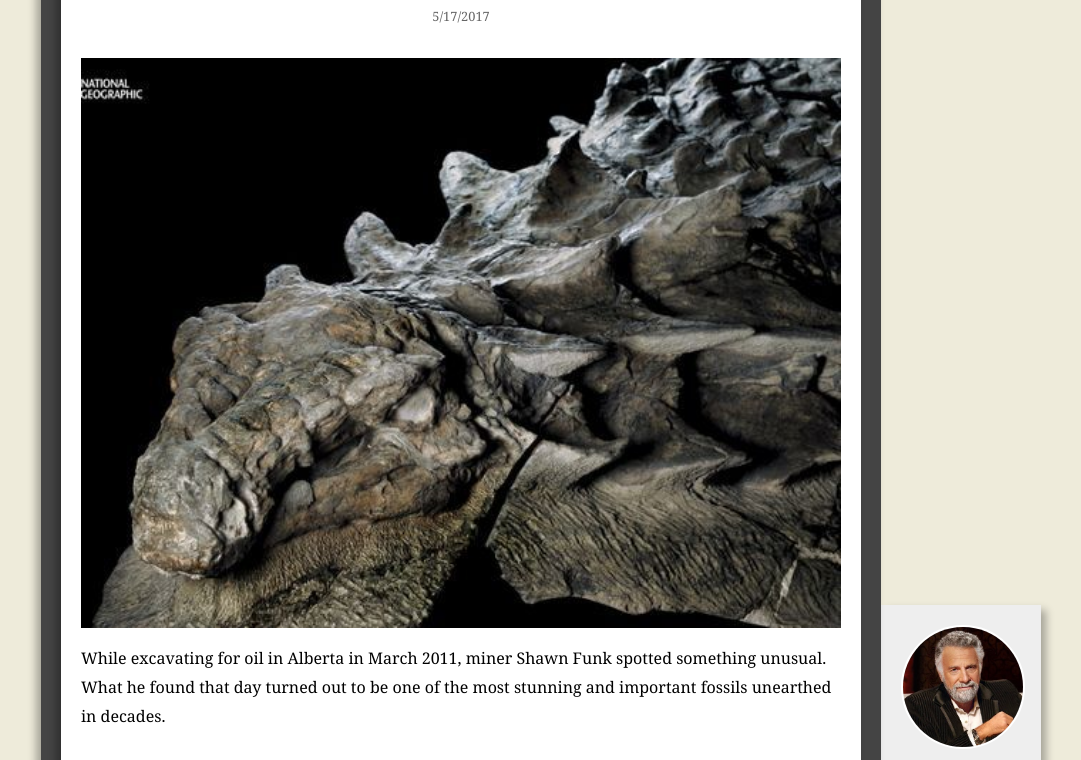
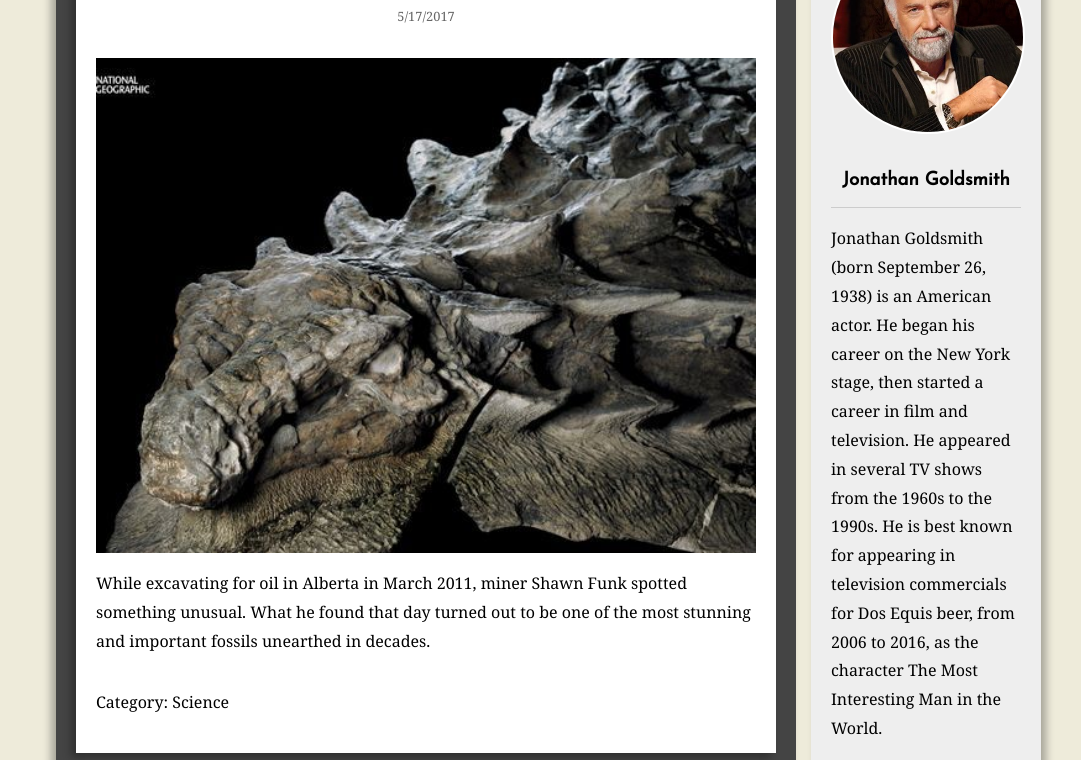
Before and after one commit to nyrkuredla/ibeer-practice, a plain HTML site: page index.html in a window 1280 px wide. Shown: the part 462-1222 px from the top of the page, without its empty margins (99-1180 px from the left). Drawn offline with Linux system fonts and the light colour scheme.

Commit message:
flexbox on main mostly working

```diff
--- a/main.css
+++ b/main.css
@@ -134,8 +134,8 @@ main{
         - Use relative positioning to bump this upward
     */
     position: relative;
-    bottom: 50px;
-    flex-basis: 80%;
+    top: -50px;
+    flex-basis: 70%;
     margin: 0 auto;
     display: flex;
     flex-direction: column;
@@ -149,8 +149,11 @@ aside{
         - Flexbox: Set the starting width of this element
         - Use relative positioning to bump this upward
     */
-    align-self: flex-end;
-    flex-basis: 12%;
+    /*align-self: flex-end;*/
+    flex-basis: 19%;
+    position: relative;
+    top: -50px;
+
 }
 aside h3{
     text-align: center;
```
